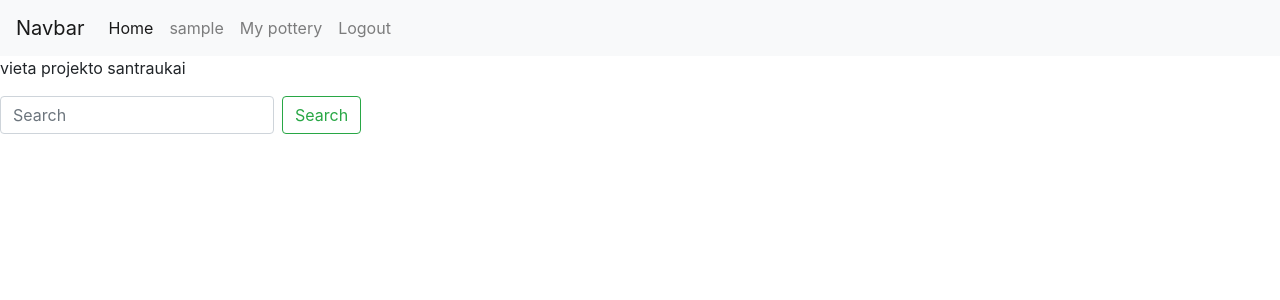
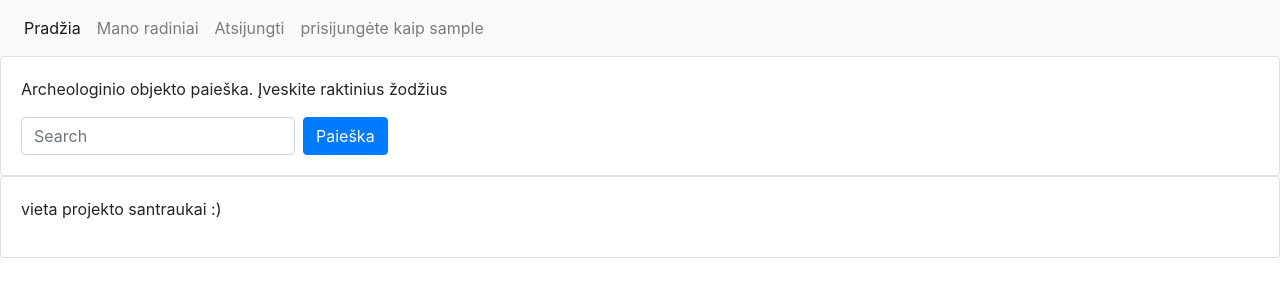
Before and after one commit to Oksana19761219/archeological_pottery, a Django app: page /pottery/ in a window 1280 px wide. Shown: the top 300 px of the page. Run offline with Django 4.2, Linux system fonts and the light colour scheme; the visitor is signed in with stand-in values (Sample User, id 1); parts of the project's set-up code (start-up, migrations or seed data) failed here and were passed over.

Commit message:
text in templates translated to lithuanian

```diff
--- a/archeological_pottery_forms/forms.py
+++ b/archeological_pottery_forms/forms.py
@@ -2,12 +2,12 @@ from .models import PotteryDescription
 from django import forms
 
 class PotteryDescriptionForm(forms.ModelForm):
-    find_registration_nr = forms.CharField(label='find registration nr: ', max_length=20)
-    arc_length = forms.IntegerField(label='arc length', required=False)
-    color = forms.CharField(label='color', max_length=10, required=False)
-    lip_id = forms.IntegerField(label='lip id', required=False)
-    ornament_id = forms.IntegerField(label='ornament id', required=False)
-    note = forms.CharField(label='note', max_length=500, required=False)
+    find_registration_nr = forms.CharField(label='radinio registracijos nr.', max_length=20)
+    arc_length = forms.IntegerField(label='lanko ilgis', required=False)
+    color = forms.CharField(label='spalva', max_length=10, required=False)
+    lip_id = forms.IntegerField(label='lupos id', required=False)
+    ornament_id = forms.IntegerField(label='ornamento id', required=False)
+    note = forms.CharField(label='pastaba', max_length=500, required=False)
 
     class Meta:
         model = PotteryDescription
@@ -31,28 +31,28 @@ class PotteryDescriptionForm(forms.ModelForm):
 
 
 COLOR_CHOICES = (
-    ('red', 'red'),
-    ('green', 'green'),
-    ('blue', 'blue'),
-    ('black', 'black')
+    ('red', 'raudona'),
+    ('green', 'žalia'),
+    ('blue', 'mėlyna'),
+    ('black', 'juoda')
 )
 
 ORIENTATION_CHOICES = (
-    ('left', 'left'),
-    ('right', 'right')
+    ('left', 'kairė'),
+    ('right', 'dešinė')
 )
 
 class DrawingForm(forms.Form):
-    drawing = forms.ImageField(label='drawings', widget=forms.ClearableFileInput(attrs={'multiple': True}))
-    frame_width = forms.IntegerField(label='frame width, mm')
-    frame_height = forms.IntegerField(label='frame height, mm')
-    frame_color = forms.ChoiceField(label='frame color', choices=COLOR_CHOICES)
-    ceramic_color = forms.ChoiceField(label='ceramic color', choices=COLOR_CHOICES)
-    ceramic_orientation = forms.ChoiceField(label='ceramic orientation', choices=ORIENTATION_CHOICES)
+    drawing = forms.ImageField(label='brėžiniai', widget=forms.ClearableFileInput(attrs={'multiple': True}))
+    frame_width = forms.IntegerField(label='rėmo plotis, mm')
+    frame_height = forms.IntegerField(label='rėmo aukštis, mm')
+    frame_color = forms.ChoiceField(label='rėmo spalva', choices=COLOR_CHOICES)
+    ceramic_color = forms.ChoiceField(label='radinio profilio spalva', choices=COLOR_CHOICES)
+    ceramic_orientation = forms.ChoiceField(label='radinio orientacija brėžinyje', choices=ORIENTATION_CHOICES)
 
     def __init__(self, *args, **kwargs):
         super(DrawingForm, self).__init__(*args, **kwargs)
-        self.fields['drawing'].widget.attrs.update({'class': 'form-control'})
+        self.fields['drawing'].widget.attrs.update({'class': 'btn btn-light'})
         self.fields['frame_width'].widget.attrs.update({'class': 'form-control'})
         self.fields['frame_height'].widget.attrs.update({'class': 'form-control'})
         self.fields['frame_color'].widget.attrs.update({'class': 'form-control'})
--- a/archeological_pottery_forms/templates/base.html
+++ b/archeological_pottery_forms/templates/base.html
@@ -5,7 +5,7 @@
     <meta name="viewport" content="width=device-width, initial-scale=1, shrink-to-fit=no">
     <link rel="stylesheet" href="https://cdn.jsdelivr.net/npm/bootstrap@4.3.1/dist/css/bootstrap.min.css" integrity="sha384-ggOyR0iXCbMQv3Xipma34MD+dH/1fQ784/j6cY/iJTQUOhcWr7x9JvoRxT2MZw1T" crossorigin="anonymous">
 
-    <title>archeologinė keramika</title>
+    <title>Vilniaus archeologinė keramika</title>
 </head>
 <body>
 
@@ -13,7 +13,6 @@
 
 
 <nav class="navbar navbar-expand-lg navbar-light bg-light">
-  <a class="navbar-brand" href="#">Navbar</a>
   <button class="navbar-toggler" type="button" data-toggle="collapse" data-target="#navbarSupportedContent" aria-controls="navbarSupportedContent" aria-expanded="false" aria-label="Toggle navigation">
     <span class="navbar-toggler-icon"></span>
   </button>
@@ -21,29 +20,26 @@
   <div class="collapse navbar-collapse" id="navbarSupportedContent">
     <ul class="navbar-nav mr-auto">
 
-      <li class="nav-item active">
-        <a class="nav-link" href="{% url 'index' %}">Home <span class="sr-only">(current)</span></a>
-      </li>
+        <li class="nav-item active">
+            <a class="nav-link" href="{% url 'index' %}">Pradžia<span class="sr-only">(current)</span></a>
+        </li>
 
         {% if user.is_authenticated %}
             <li class="nav-item">
-                <a class="nav-link" href="#">{{ user.get_username }}</a>
-            </li>
-            <li class="nav-item">
-                <a class="nav-link" href="{% url 'my_pottery'%}">My pottery</a>
+                <a class="nav-link" href="{% url 'my_pottery'%}">Mano radiniai</a>
             </li>
 
             <li class="nav-item">
-                <a class="nav-link" href="{% url 'logout'%}?next={{request.path}}">Logout</a>
+                <a class="nav-link" href="{% url 'logout'%}?next={{request.path}}">Atsijungti</a>
+            </li>
+            <li class="nav-item">
+                <a class="nav-link" >prisijungėte kaip {{ user.get_username }}</a>
             </li>
         {% else %}
-            <li class="nav-item"><a class="nav-link" href="{% url 'login'%}?next={{request.path}}">Login</a></li>
-            <li class="nav-item"><a class="nav-link" href="{% url 'register'%}">Register</a></li>
+            <li class="nav-item"><a class="nav-link" href="{% url 'login'%}?next={{request.path}}">Prisijungti</a></li>
+            <li class="nav-item"><a class="nav-link" href="{% url 'register'%}">Registruotis</a></li>
         {% endif %}
     </ul>
-
-
-
   </div>
 </nav>
 
--- a/archeological_pottery_forms/templates/index.html
+++ b/archeological_pottery_forms/templates/index.html
@@ -1,13 +1,23 @@
 {% extends "base.html" %}
 {% block content %}
-    <div>
-        <p>vieta projekto santraukai</p>
+
+    {% if user.is_authenticated %}
+        <div class="card">
+            <div class="card-body">
+                <p>Archeologinio objekto paieška. Įveskite raktinius žodžius</p>
+                <form class="form-inline my-2 my-lg-0" action="{% url 'search' %}" method="get">
+                      <input class="form-control mr-sm-2" type="search" placeholder="Search" aria-label="Search" name="query">
+                      <button class="btn btn-primary register-button" type="submit">Paieška</button>
+                </form>
+            </div>
+         </div>
+    {% endif %}
+
+    <div class="card">
+        <div class="card-body">
+            <p>vieta projekto santraukai :)</p>
+        </div>
     </div>
-
-    <form class="form-inline my-2 my-lg-0" action="{% url 'search' %}" method="get">
-      <input class="form-control mr-sm-2" type="search" placeholder="Search" aria-label="Search" name="query">
-      <button class="btn btn-outline-success my-2 my-sm-0" type="submit">Search</button>
-    </form>
 
 
 {% endblock %}
--- a/archeological_pottery_forms/templates/read_drawings.html
+++ b/archeological_pottery_forms/templates/read_drawings.html
@@ -20,7 +20,7 @@
                   {% csrf_token %}
                   {{form}}
                   <br>
-                  <button type="submit" class="btn btn-primary register-button">Submit</button>
+                  <button type="submit" class="btn btn-primary register-button">Ok</button>
               </form>
             </div>
             <div class="col">
--- a/archeological_pottery_forms/templates/registration/login.html
+++ b/archeological_pottery_forms/templates/registration/login.html
@@ -16,11 +16,11 @@
     {% csrf_token %}
     <table>
       <tr>
-        <td>User name: </td>
+        <td>Vartotojo vardas: </td>
         <td>{{ form.username }}</td>
       </tr>
       <tr>
-        <td>Password: </td>
+        <td>Slaptažodis: </td>
         <td>{{ form.password }}</td>
       </tr>
     </table>
@@ -28,6 +28,6 @@
     <input type="hidden" name="next" value="{{ next }}" />
   </form>
 
-  <p><a href="{% url 'password_reset' %}">Forgot password?</a></p>
+  <p><a href="{% url 'password_reset' %}">Pamiršote slaptažodį?</a></p>
 
 {% endblock %}
--- a/archeological_pottery_forms/templates/registration/logout.html
+++ b/archeological_pottery_forms/templates/registration/logout.html
@@ -1,6 +1,6 @@
 {% extends "base.html" %}
 
 {% block content %}
-  <p>You have successfully logged out!</p>
-  <a href="{% url 'login'%}">Login</a>
+  <p>Sekmingai atsijungėte!</p>
+  <a href="{% url 'login'%}">Prisijungti</a>
 {% endblock %}
--- a/archeological_pottery_forms/templates/search.html
+++ b/archeological_pottery_forms/templates/search.html
@@ -7,7 +7,7 @@
   <ul>
     {% for report in reports %}
       <li>
-        <a href="{% url 'object' report.research_object.id %}">{{report.research_object.id}}{{ report.author }}</a>, {{report.title}}, {{report.report_year}}
+        <a href="{% url 'object' report.research_object.id %}">{{ report.author }}</a>, {{report.title}}, {{report.report_year}}
       </li>
     {% endfor %}
   </ul>
```
Also changed, not shown: archeological_pottery_forms/templates/object.html (+14 -5 lines), archeological_pottery_forms/templates/register.html (+6 -6 lines).
